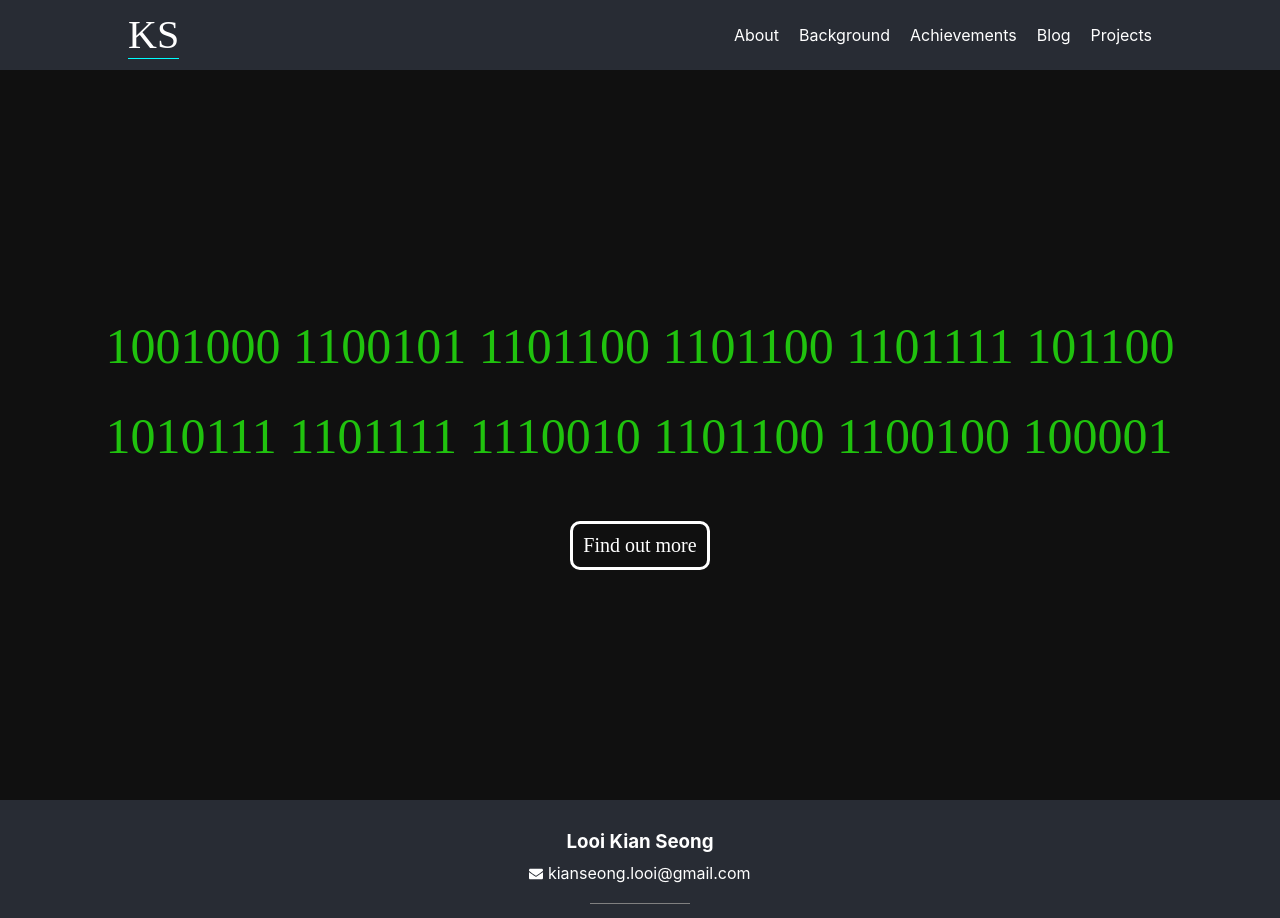
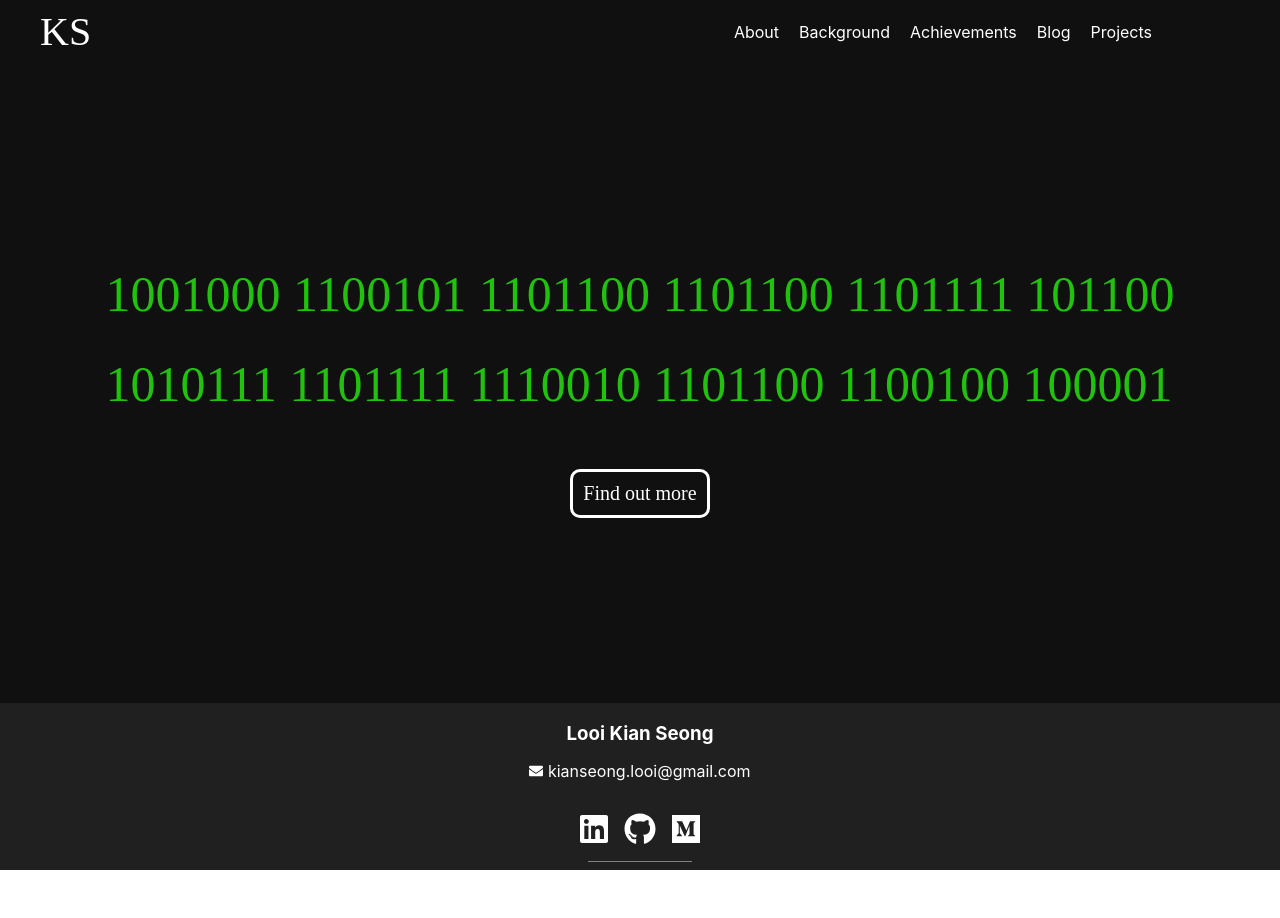
Before and after one commit to JayLooi/my-website, a React (Create React App) app: page / in a window 1280 px wide. Shown: the top 918 px of the page. After the commit the page ends 870 px from the top, so only its background shows below. Built offline with nearby package versions, Linux system fonts and the light colour scheme; a web font is replaced by a local one.

Commit message:
styled parent page as grid to better position header, content and footer.

```diff
--- a/src/App.css
+++ b/src/App.css
@@ -1,38 +1,41 @@
 @import url('https://fonts.googleapis.com/css?family=Aldrich');
 
 .App {
-  display: flex;
-  flex-direction: column;
-  width: 100vw;
-  min-height: 100vh;
+  display: grid;
+  grid-template-columns: 1fr;
+  grid-template-rows: 1fr 7fr 2fr;
+  grid-template-areas:
+      "header"
+      "main"
+      "footer";
+  width: 100%;
+  height: 100vh;
   background-color: #101010;
 }
 
 .App-header {
+  grid-area: header;
   top: 0;
-  position: fixed;
+  position: sticky;
   z-index: 1;
-  background-color: #282c34;
-  height: 50px;
-  width: 100%;
+  background-color: inherit;
   display: flex;
   flex-direction: row;
   align-items: center;
   color: white;
-  padding-top: 10px;
-  padding-bottom: 10px;
-  z-index: 1;
+  padding-top: .5em;
+  padding-bottom: .5em;
 }
 
 .App-logo {
+  grid-area: main;
   content: "KS";
   color: #ffffff;
-  margin-left: 10%;
+  margin-left: 1em;
   text-decoration: none;
-  font-size: 40px;
+  font-size: 2.5em;
   font-family: 'Aldrich';
   align-items: center;
-  border-bottom: solid 1px cyan;
   z-index: 1;
 }
 
@@ -43,40 +46,31 @@
 .App-content {
   display: flex;
   flex-direction: column;
-  background-color: #101010;
-  margin-top: 70px;
-  min-height: calc(100vh - 70px);
-  flex: 1 0 auto;
+  background-color: inherit;
 }
 
 .App-footer {
-  background: inherit;
-  width: 100%;
-  overflow: hidden;
+  grid-area: footer;
   display: flex;
-  flex-direction: column-reverse;
-  flex: 1 0 auto;
+  flex-direction: column;
+  background-color: #202020;
 }
 
 .App-footer #contact {
   color: white;
-  height: 200px;
-  overflow: hidden;
-  background: #282c34;
   display: flex;
   flex-direction: column;
   align-items: center;
 }
 
 .App-footer h3 {
-  margin-top: 30px;
-  margin-bottom: 0px;
+  margin: 0px;
+  padding-top: 1em;
 }
 
-.App-footer p {
+.App-footer #contact > div {
   margin: 0px;
-  padding-top: 10px;
-  padding-bottom: 20px;
+  padding: 1em;
 }
 
 .App-footer .Email {
@@ -92,21 +86,21 @@
   list-style: none;
   display: flex;
   flex-direction: row;
-  padding: 0px;
-  justify-content: center;
-  width: 100%;
+  margin: 0;
+  padding: 1em;
 }
 
 .App-footer li a {
   text-decoration: none;
   color: white;
-  padding-right: 10px;
-  padding-left: 10px;
+  padding-right: .5em;
+  padding-left: .5em;
 }
 
 .App-footer hr {
-  width: 100px;
+  width: 6.5em;
   margin: 0px;
+  padding-bottom: .5em;
   border: 0;
   border-top: solid 1px gray;
 }
--- a/src/App.js
+++ b/src/App.js
@@ -49,12 +49,10 @@ function App() {
             Looi Kian Seong
           </h3>
 
-          <p>
+          <div>
             <FontAwesomeIcon icon={faEnvelope} size='sm'/>
             <a className='Email' href='mailto:kianseong.looi@gmail.com'> kianseong.looi@gmail.com </a>
-          </p>
-
-          <hr/>
+          </div>
 
           <ul>
             <li>
```
